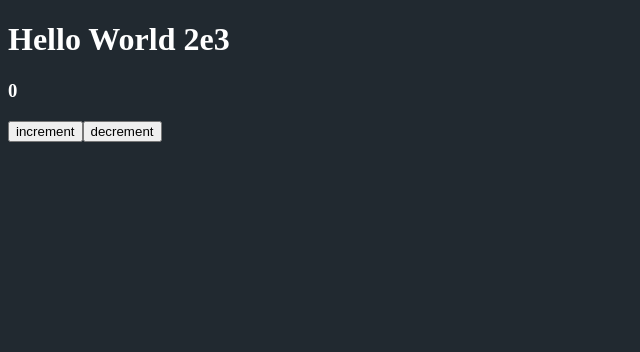
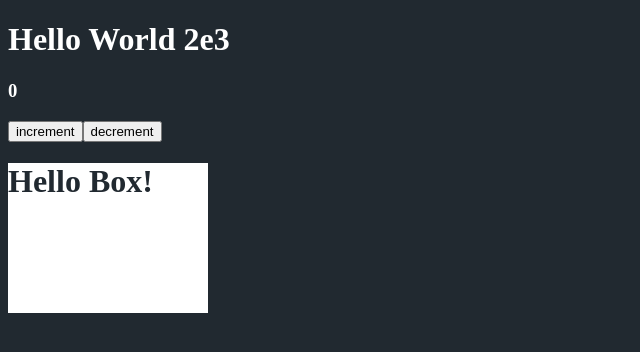
Before and after one commit to matheusxreis/mxr-create-react-app, a React app: page / in a window 1280 px wide. Shown: the top 352 px of the page, without its empty margins (0-640 px from the left). Built offline with nearby package versions, Linux system fonts and the light colour scheme.

Commit message:
chore: created and add styled-components

```diff
--- a/package.json
+++ b/package.json
@@ -28,8 +28,10 @@
   "dependencies": {
     "@types/react": "^18.0.17",
     "@types/react-dom": "^18.0.6",
+    "@types/styled-components": "^5.1.26",
     "node-sass": "^7.0.1",
     "react": "^18.2.0",
-    "react-dom": "^18.2.0"
+    "react-dom": "^18.2.0",
+    "styled-components": "^5.3.5"
   }
 }
--- a/src/app.tsx
+++ b/src/app.tsx
@@ -1,5 +1,6 @@
 import React, { useState } from "react";
 import './app.scss'
+import { Box } from "./box";
 
 export default function App(){
     const [counter, setCounter] = useState<number>(0);
@@ -14,6 +15,8 @@ export default function App(){
     <button onClick={()=>incrementCounter()}> increment </button>
     <button onClick={()=>decrementCounter()}> decrement </button>
 
+    <Box />
+
     </>)
 
 }
--- /dev/null
+++ b/src/box/index.tsx
@@ -0,0 +1,11 @@
+import React from "react";
+import * as Component from "./styles"
+
+
+export function Box(){
+    return (
+        <Component.Container>
+            <Component.Title> Hello Box! </Component.Title>
+        </Component.Container>
+    )
+}
--- /dev/null
+++ b/src/box/styles.ts
@@ -0,0 +1,14 @@
+import styled from "styled-components";
+
+
+export const Container = styled.div`
+    width:200px;
+    height:150px;
+    background:#fff;
+
+`
+
+export const Title = styled.h1`
+  color: #212930;
+
+`
```
